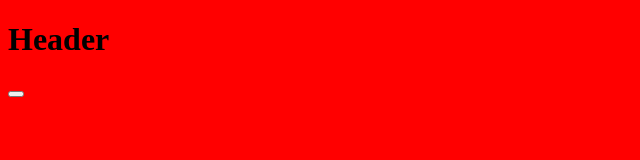
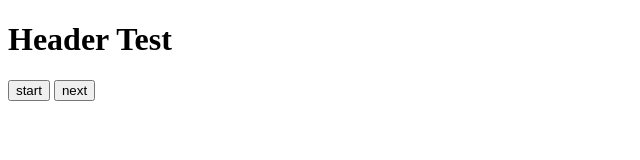
Before and after one commit to manny-p/javascript-quiz-app, a website built with Parcel: page src/index.html in a window 1280 px wide. Shown: the whole page, without its empty margins (0-640 px from the left). Built offline with nearby package versions, Linux system fonts and the light colour scheme.

```diff
--- a/src/index.html
+++ b/src/index.html
@@ -7,7 +7,7 @@
     <script src="js/main.js" defer></script>
   </head>
   <body>
-    <h1>Header</h1>
+    <h1>Header Test</h1>
     <div class="" id="app"></div>
   </body>
 </html>
--- a/src/js/func.js
+++ /dev/null
@@ -1,3 +0,0 @@
-export default function() {
-  console.log('Hi')
-}
--- a/src/js/main.js
+++ b/src/js/main.js
@@ -2,7 +2,7 @@
 import renderQuestionText from './renderQuestionText'
 // import func from './func'
 const questions = [
-  'question 1',
+  'question 1: test',
   'question 2',
   'question 3',
   'question 4',
@@ -16,16 +16,19 @@
 
 let currentQuestionIndex = 0
 
-;(function initialize() {
+function initialize() {
   // render the button that lets you start the game
   document.getElementById('app').innerHTML = `
-    <button id="startButton"></button>
+    <button id="start-btn">start</button>
+    <button id="next-btn">next</button>
   `
 
-  document
-    .getElementById('startButton')
-    .addEventListener('click', () => loadQuestionScreen())
-})()
+  // document
+  //   .getElementById('startGame')
+  //   .addEventListener('click', () => loadQuestionScreen())
+}
+
+initialize()
 
 // TODO: move out
 function loadQuestionScreen() {
--- a/src/scss/main.scss
+++ b/src/scss/main.scss
@@ -1,3 +1,3 @@
 body {
-  background-color: red;
+  // background-color: rgba(67, 67, 240, 0.824);
 }
```
